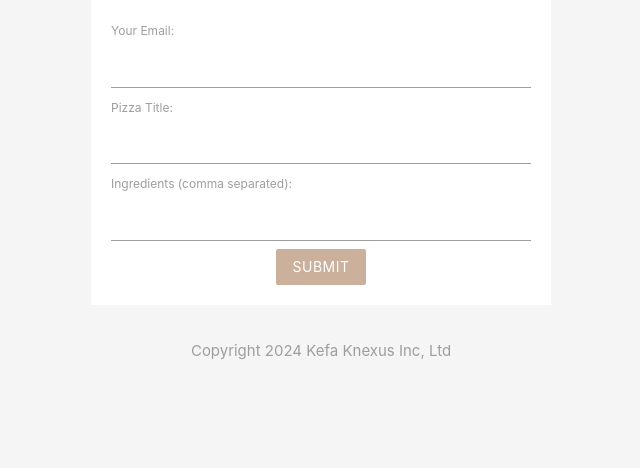
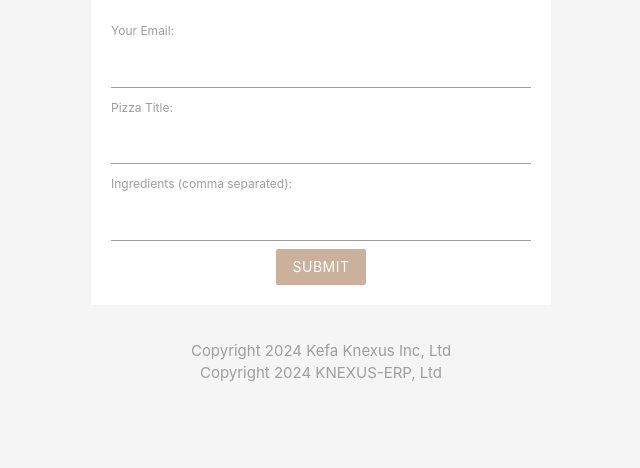
Before and after one commit to akbarali2019/PHP-MySQL-Apache-, a PHP site: page /add.php in a window 1280 px wide. Shown: the part 145-613 px from the top of the page, without its empty margins (319-959 px from the left). Run offline with PHP 8.4, Linux system fonts and the light colour scheme.

Commit message:
footer erp commits

```diff
--- a/footer.php
+++ b/footer.php
@@ -1,5 +1,6 @@
 
 <footer class="section">
     <div class="center grey-text">Copyright 2024 Kefa Knexus Inc, Ltd </div>
+    <div class="center grey-text">Copyright 2024 KNEXUS-ERP, Ltd </div>
 </footer>
 </body>
```
